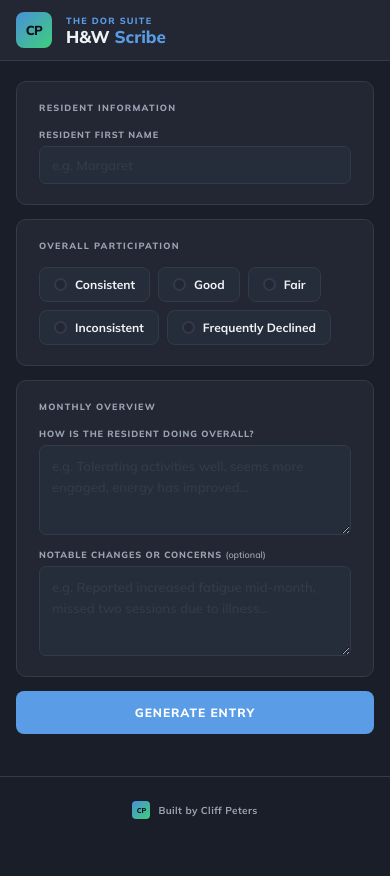
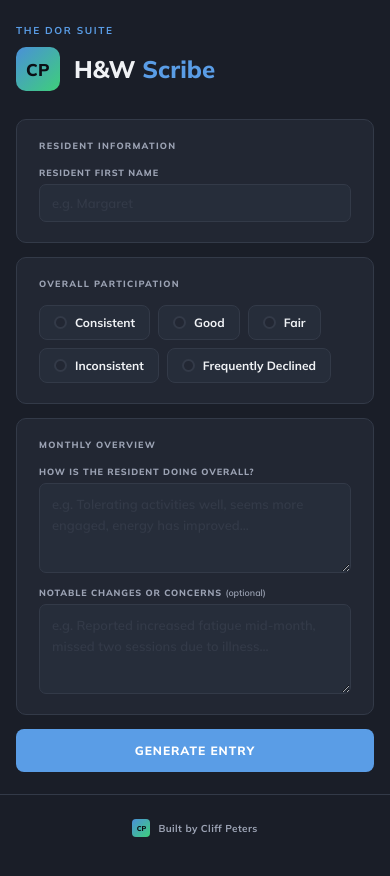
Before and after one commit to cliff-peters/scribe, a plain HTML site: page index.html in a window 390 px wide. Drawn offline with Linux system fonts and the light colour scheme.

Commit message:
Update index.html

```diff
--- a/index.html
+++ b/index.html
@@ -16,14 +16,15 @@
 body{min-height:100vh;background:var(--bg);font-family:"Mulish",sans-serif;color:var(--text);padding:0 0 80px;}
 
 /* Header */
-.hdr{background:var(--surface);border-bottom:1px solid var(--border);padding:16px 24px;display:flex;align-items:center;gap:14px;position:sticky;top:0;z-index:100;}
-.cp-logo{width:36px;height:36px;background:var(--logo-gradient);border-radius:8px;display:flex;align-items:center;justify-content:center;font-size:13px;font-weight:800;color:var(--logo-text);flex-shrink:0;letter-spacing:-0.5px;}
-.hdr-eyebrow{font-size:9px;font-weight:800;letter-spacing:0.14em;text-transform:uppercase;color:var(--blue);margin-bottom:2px;}
-.hdr-title{font-size:17px;font-weight:800;line-height:1;}
+.hdr{padding:36px 20px 0;width:100%;max-width:580px;margin:0 auto 28px;}
+.hdr-eyebrow{font-size:10px;font-weight:700;letter-spacing:0.16em;text-transform:uppercase;color:var(--blue);margin-bottom:10px;}
+.hdr-lockup{display:flex;align-items:center;gap:14px;}
+.cp-logo{width:44px;height:44px;background:var(--logo-gradient);border-radius:10px;display:flex;align-items:center;justify-content:center;font-size:17px;font-weight:900;color:var(--logo-text);flex-shrink:0;letter-spacing:0.02em;}
+.hdr-title{font-size:1.9rem;font-weight:800;line-height:1.2;}
 .hdr-title span{color:var(--blue);}
 
 /* Content */
-.content{max-width:580px;margin:0 auto;padding:28px 24px;}
+.content{max-width:580px;margin:0 auto;padding:0 20px;}
 
 /* Cards */
 .card{background:var(--surface);border:1px solid var(--border);border-radius:10px;padding:20px 22px;margin-bottom:14px;}
@@ -97,17 +98,18 @@ textarea{resize:vertical;min-height:90px;line-height:1.65;}
 .footer-text{font-size:10px;font-weight:700;color:var(--muted);letter-spacing:0.04em;}
 
 @media(max-width:600px){
-  .hdr{padding:12px 16px;}
-  .content{padding:20px 16px;}
+  .hdr{padding:24px 16px 0;}
+  .content{padding:0 16px;}
+  .hdr-title{font-size:1.5rem;}
 }
 </style>
 </head>
 <body>
 
 <div class="hdr">
-  <div class="cp-logo">CP</div>
-  <div>
-    <div class="hdr-eyebrow">The DOR Suite</div>
+  <div class="hdr-eyebrow">The DOR Suite</div>
+  <div class="hdr-lockup">
+    <div class="cp-logo">CP</div>
     <div class="hdr-title">H&amp;W <span>Scribe</span></div>
   </div>
 </div>
```
